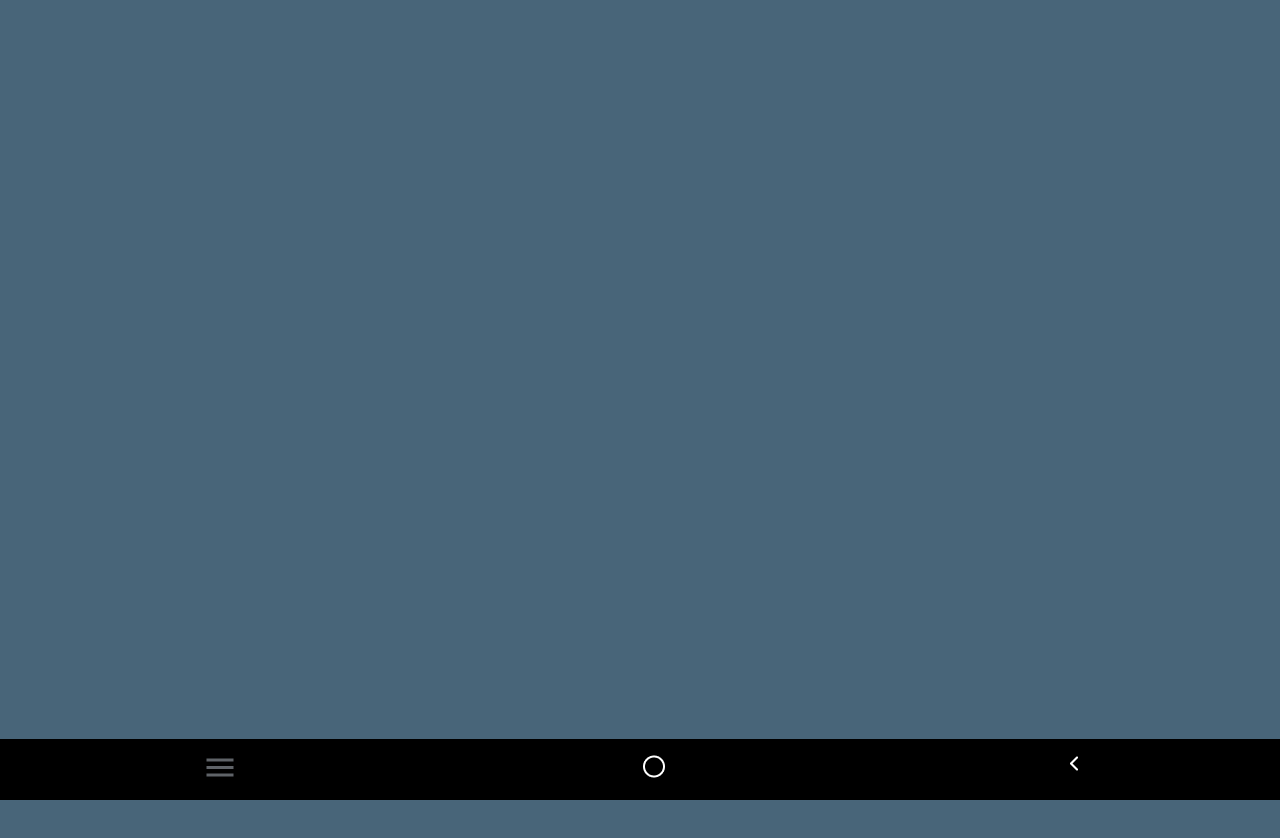
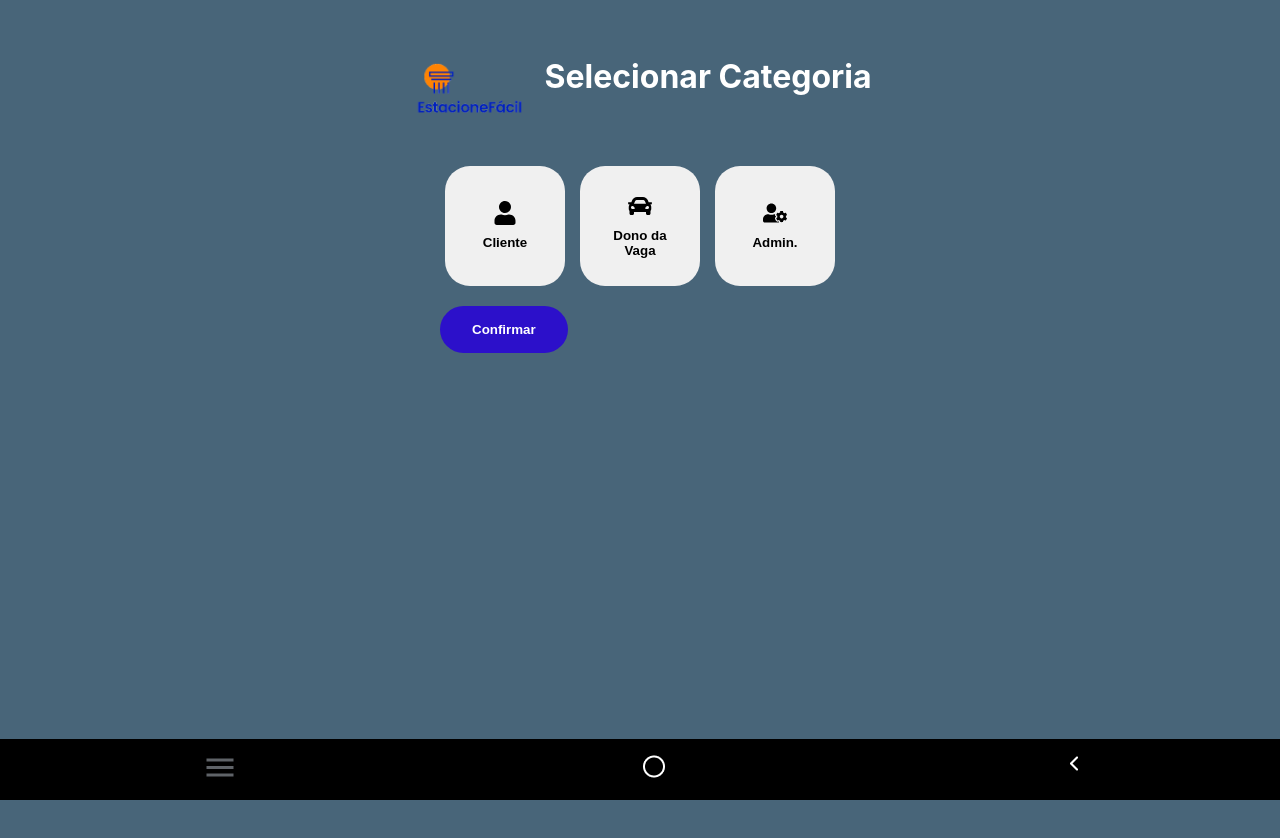
Before and after one commit to viniciusrad/estacione-facil-front, a React (Create React App) app: page /usuario/categoria in a window 1280 px wide. Before the commit this address had no page. Shown: the top 838 px of the page. Built offline with nearby package versions, Linux system fonts and the light colour scheme.

Commit message:
feat - adição da pagina categoria usuário

```diff
--- a/package.json
+++ b/package.json
@@ -8,6 +8,7 @@
     "@testing-library/user-event": "^13.5.0",
     "react": "^18.3.1",
     "react-dom": "^18.3.1",
+    "react-icons": "^5.3.0",
     "react-router-dom": "^6.26.2",
     "react-scripts": "^5.0.1",
     "styled-components": "^6.1.13",
--- /dev/null
+++ b/src/pages/usuario/categoria.js
@@ -0,0 +1,91 @@
+import React, { useState } from 'react';
+import styled from 'styled-components';
+import '../pages.css';
+import { LogoDiv } from '../../components/LogoDiv';
+import { Container, ButtonContainer, CadastrarButton } from '../../components/StyledComponents';
+import { FaUser, FaCar, FaUserCog } from 'react-icons/fa';
+
+const CategoriaUsuario = () => {
+  const [categoriaSelecionada, setCategoriaSelecionada] = useState('');
+
+  const handleSubmit = (e) => {
+    e.preventDefault();
+    console.log('Categoria selecionada:', categoriaSelecionada);
+  };
+
+  return (
+    <Container style={{minHeight: '800px'}}>
+      <LogoDiv text="Selecionar Categoria"/>
+
+      <form onSubmit={handleSubmit}>
+        <OpcoesContainer>
+          <OpcaoButton
+            type="button"
+            selected={categoriaSelecionada === 'cliente'}
+            onClick={() => setCategoriaSelecionada('cliente')}
+          >
+            <FaUser />
+            Cliente
+          </OpcaoButton>
+          <OpcaoButton
+            type="button"
+            selected={categoriaSelecionada === 'dono'}
+            onClick={() => setCategoriaSelecionada('dono')}
+          >
+            <FaCar />
+            Dono da Vaga
+          </OpcaoButton>
+          <OpcaoButton
+            type="button"
+            selected={categoriaSelecionada === 'admin'}
+            onClick={() => setCategoriaSelecionada('admin')}
+          >
+            <FaUserCog />
+            Admin.
+          </OpcaoButton>
+        </OpcoesContainer>
+
+        <ButtonContainer style={{marginTop: '20px'}}>
+          <CadastrarButton type="submit" disabled={!categoriaSelecionada}>
+            Confirmar
+          </CadastrarButton>
+        </ButtonContainer>
+      </form>
+    </Container>
+  );
+};
+
+const OpcoesContainer = styled.div`
+  display: flex;
+  justify-content: space-between;
+  margin-top: 2rem;
+`;
+
+const OpcaoButton = styled.button`
+  background-color: ${props => props.selected ? '#2C10CA' : '#f0f0f0'};
+  color: ${props => props.selected ? 'white' : 'black'};
+  border: none;
+  padding: 15px 25px;
+  margin: 0 5px;
+  border-radius: 25px;
+  cursor: pointer;
+  transition: all 0.3s ease;
+  display: flex;
+  flex-direction: column;
+  align-items: center;
+  justify-content: center;
+  font-weight: bold;
+  width: 30%; // Define uma largura fixa para todos os botões
+  height: 120px; // Define uma altura fixa para todos os botões
+
+  svg {
+    font-size: 24px;
+    margin-bottom: 10px;
+  }
+
+  &:hover {
+    background-color: ${props => props.selected ? '#2C10CA' : '#e0e0e0'};
+  }
+`;
+
+export default CategoriaUsuario;
--- a/src/routes/RoutesComponent.js
+++ b/src/routes/RoutesComponent.js
@@ -15,6 +15,7 @@ import MeuHistorico from '../pages/historico/meu-historico.js';
 import MeusAgendamentos from '../pages/agendamentos/meus-agendamentos.js';
 import ApagarConta from '../pages/usuario/apagar-conta.js';
 import AtualizarUsuario from '../pages/usuario/atualizar-usuario.js';
+import CategoriaUsuario from '../pages/usuario/categoria.js';
 
 const AppRoutesWithFooter = () => {
   const navigate = useNavigate();
@@ -36,6 +37,7 @@ const AppRoutesWithFooter = () => {
         <Route path="/historico/meu-historico" element={<MeuHistorico />} />
         <Route path="/agendamentos/meus-agendamentos" element={<MeusAgendamentos />} />
         <Route path="/usuario/atualizar" element={<AtualizarUsuario />} />
+        <Route path="/usuario/categoria" element={<CategoriaUsuario />} />
       </Routes>
       <Footer navigate={navigate} />
     </>
```
Also changed, not shown: 1 other file (tests, documents, lock files or other folders).
